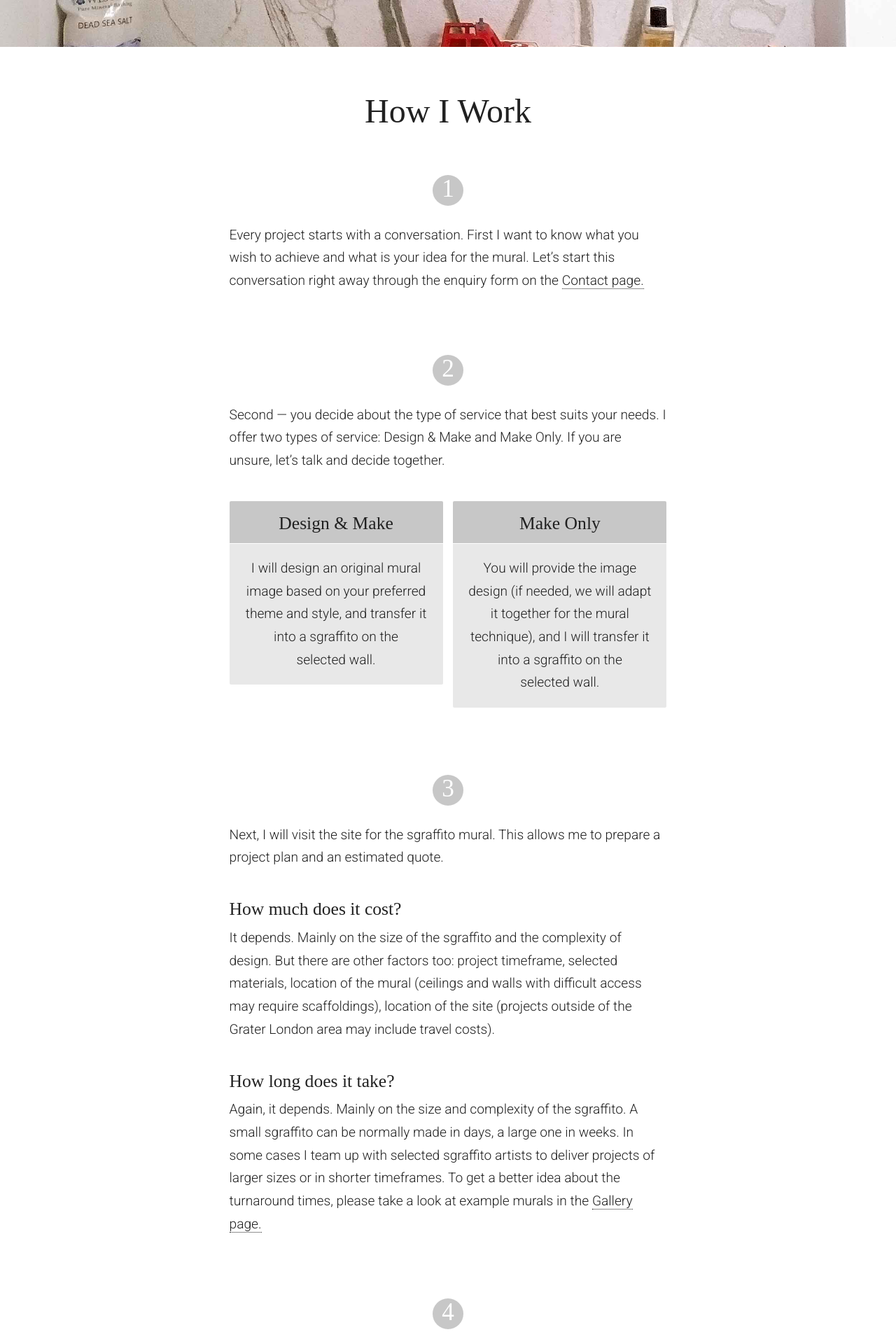
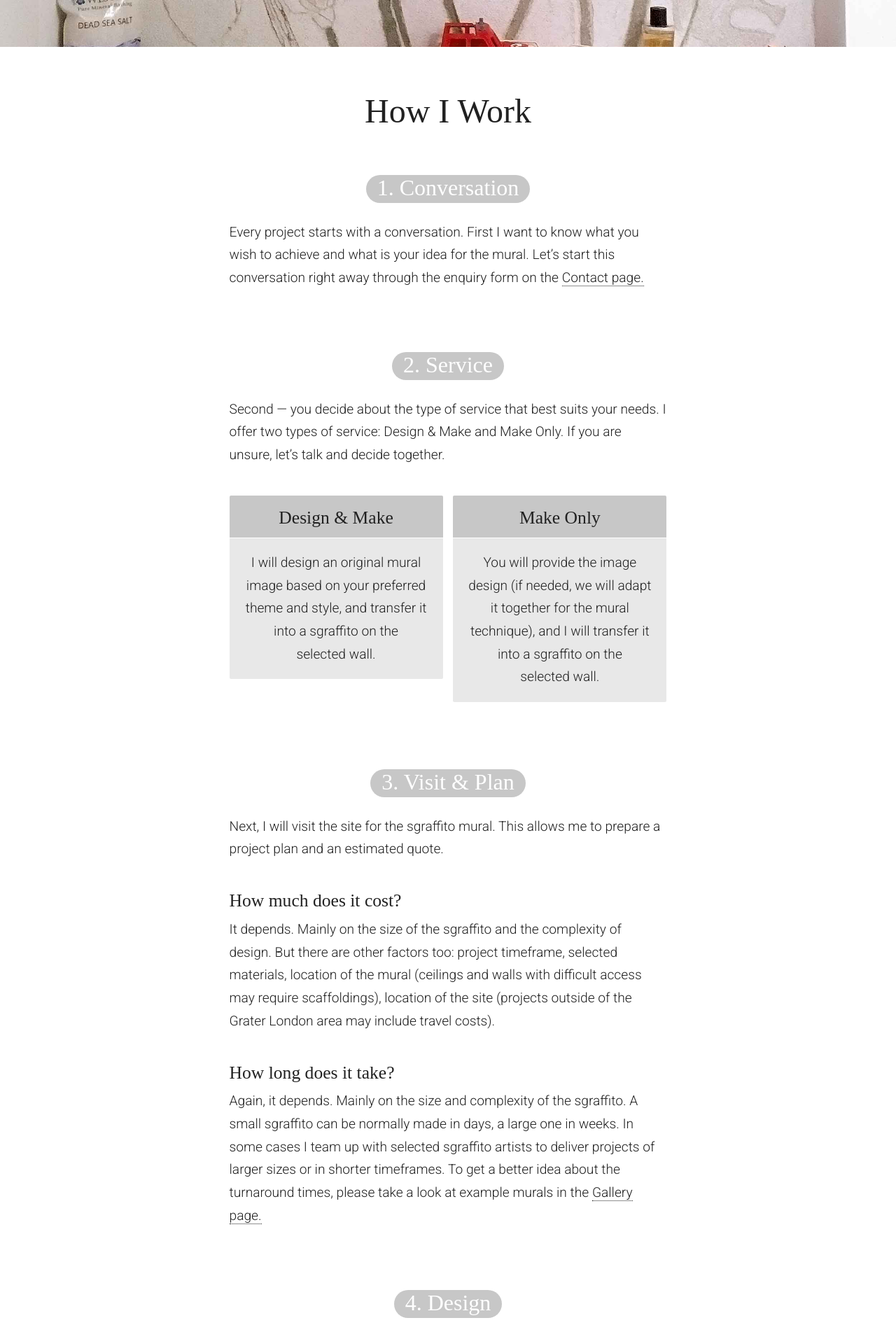
Before and after one commit to marek-kultys/trowel-and-lime, a Jekyll site: the page built from offer/index.html, in a window 1280 px wide. Shown: the part 636-2549 px from the top of the page at 70% size. Built offline with Jekyll 4.4.1, drawn with Linux system fonts in a browser that asks for light colours; some web fonts are replaced; some of the changed text lies outside the part shown.

Commit message:
Add word explanations to number in Offer

```diff
--- a/_sass/offer.scss
+++ b/_sass/offer.scss
@@ -9,13 +9,11 @@
    }
 
    .numeral {
-      font-size: 2.2em !important;
-      display: block;
-      border-radius: 50%;
-      width: 44px;
-      height: 44px;
-      margin-left: auto;
-      margin-right: auto;
+      font-size: 2em !important;
+      display: inline-block;
+      border-radius: 20px;
+      height: 40px;
+      padding: 0px 16px 0px 16px;
       // color: $hero-hover;
       // border: 1px solid $hero-hover;
       color: $white;
--- a/offer/index.html
+++ b/offer/index.html
@@ -23,7 +23,7 @@ label: offer
 
    <section>
       <div class="section-block no-padding-bottom">
-         <h2 class="numeral">1</h2>
+         <h2 class="numeral">1. Conversation</h2>
       </div>
    </section>
 
@@ -35,13 +35,13 @@ label: offer
 
    <section>
       <div class="section-block no-padding-bottom less-padding-top">
-         <h2 class="numeral">2</h2>
+         <h2 class="numeral">2. Service</h2>
       </div>
    </section>
 
    <section>
       <div id="offer-2" class="section-block paragraph no-padding-bottom less-padding-top">
-         <p>Second — you decide about the type of service that best suits your needs. I offer two types of service: Design & Make and Make Only. If you are unsure, let’s talk and decide together.</p>
+         <p>Second — you decide about the type of service that best suits your needs. I offer two types of service: Design &amp; Make and Make Only. If you are unsure, let’s talk and decide together.</p>
       </div>
    </section>
 
@@ -64,7 +64,7 @@ label: offer
 
    <section>
       <div class="section-block no-padding-bottom less-padding-top">
-         <h2 class="numeral">3</h2>
+         <h2 class="numeral">3. Visit &amp; Plan</h2>
       </div>
    </section>
 
@@ -80,7 +80,7 @@ label: offer
 
    <section>
       <div class="section-block no-padding-bottom less-padding-top">
-         <h2 class="numeral">4</h2>
+         <h2 class="numeral">4. Design</h2>
       </div>
    </section>
 
@@ -94,12 +94,12 @@ label: offer
 
    <section>
       <div class="section-block no-padding-bottom less-padding-top">
-         <h2 class="numeral">5</h2>
+         <h2 class="numeral">5. Create</h2>
       </div>
    </section>
 
    <section>
       <div id="offer-5" class="section-block paragraph less-padding-top">
-         <p>Finally, I will make the sgraffito on the designated wall based on a design that you accept. This may take several days; during this time I will prepare the wall, mix and tint the plasters, apply plaster layers, and remove parts of top layers to reveal the sgraffito image. </p>
+         <p>Finally, I will create the sgraffito on the designated wall based on a design that you accept. This may take several days; during this time I will prepare the wall, mix and tint the plasters, apply plaster layers, and remove parts of top layers to reveal the sgraffito image. </p>
       </div>
    </section>
```
